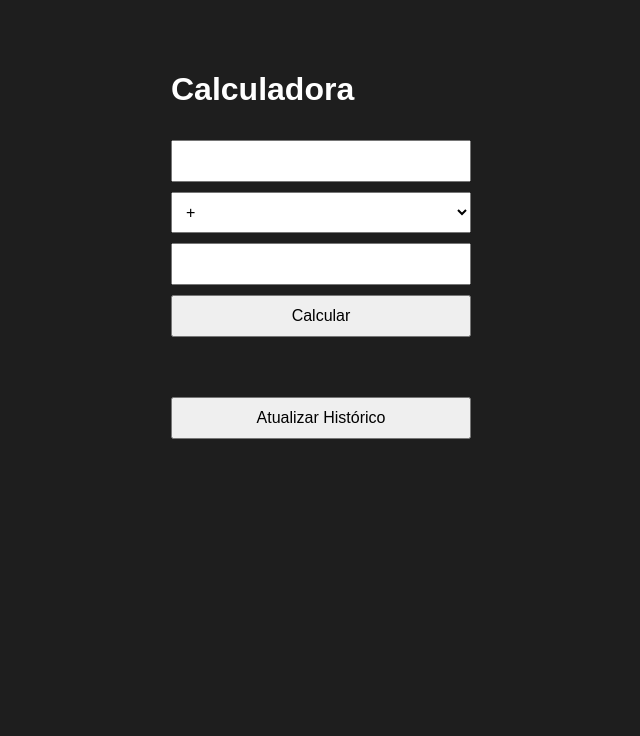
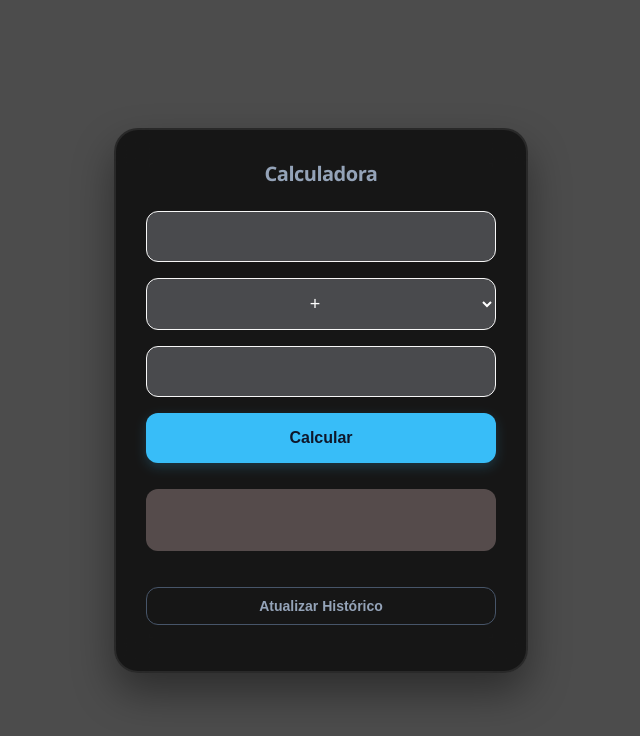
Before and after one commit to JoaoVictorQuadrosLopes/CalculadoraMarcelo, a plain HTML site: page front/html/index.html in a window 1280 px wide. Shown: the whole page, without its empty margins (319-959 px from the left). Drawn offline with Linux system fonts and the light colour scheme.

Commit message:
Update s.css

```diff
--- a/front/css/s.css
+++ b/front/css/s.css
@@ -1,24 +1,169 @@
+
 body {
-    font-family: Arial;
-    background: #1e1e1e;
-    color: white;
+    font-family: 'Segoe UI', -apple-system, BlinkMacSystemFont, Roboto, sans-serif;
+    background:rgba(0, 0, 0, 0.7);
+    color: #f4f4f4;
+    margin: 0;
+    padding: 0;
+    display: flex;
+    justify-content: center;
+    align-items: center;
+    min-height: 100vh;
 }
 
+
 .container {
-    width: 300px;
-    margin: 50px auto;
+    width: 350px;
+    background: rgba(0, 0, 0, 0.7);
+    backdrop-filter: blur(16px);
+    border: 2px solid rgba(255, 255, 255, 0.08);
+    padding: 30px;
+    border-radius: 24px;
+    box-shadow: 0 20px 40px rgba(0, 0, 0, 0.4);
     display: flex;
     flex-direction: column;
-    gap: 10px;
+    gap: 16px;
 }
 
-input,
-select,
-button {
-    padding: 10px;
-    font-size: 16px;
+
+h1 {
+    font-size: 20px;
+    font-weight: 600;
+    letter-spacing: -0.5px;
+    margin: 0 0 8px 0;
+    color: #94a3b8;
+    text-align: center;
+}
+
+
+.container {
+
+    & > input, & > select {
+        display: inline-block;
+    }
+}
+
+input[type="number"], select {
+    background: #494a4d;
+    border: 1px solid #f7f7f7;
+    border-radius: 12px;
+    color: #fff;
+    padding: 14px;
+    font-size: 18px;
+    text-align: center;
+    outline: none;
+    transition: all 0.2s ease;
+}
+
+
+input[type="number"]:focus, select:focus {
+    border-color: #38bdf8;
+    box-shadow: 0 0 0 3px rgba(56, 189, 248, 0.2);
 }
 
 button {
+    background: #38bdf8;
+    color: #0f172a;
+    border: none;
+    padding: 16px;
+    font-size: 16px;
+    font-weight: 600;
+    border-radius: 12px;
     cursor: pointer;
+    transition: all 0.2s ease;
+    box-shadow: 0 4px 12px rgba(56, 189, 248, 0.2);
 }
+
+button:hover {
+    background: #0ea5e9;
+    transform: translateY(-1px);
+    box-shadow: 0 6px 16px rgba(56, 189, 248, 0.3);
+}
+
+button:active {
+    transform: translateY(1px);
+}
+
+
+button:last-of-type {
+    background: transparent;
+    border: 1px solid #475569;
+    color: #94a3b8;
+    box-shadow: none;
+    padding: 10px;
+    font-size: 14px;
+    margin-top: 10px;
+}
+
+button:last-of-type:hover {
+    background: rgb(234, 11, 11);
+    color: #fff;
+    border-color: #ff0000;
+}
+
+/* Tela de Resultado */
+#result {
+    font-size: 28px;
+    font-weight: 700;
+    text-align: right;
+    margin: 10px 0;
+    padding: 10px;
+    color: #38bdf8;
+    background: rgba(180, 155, 155, 0.4);
+    border-radius: 12px;
+    min-height: 42px;
+    word-wrap: break-word;
+}
+
+
+ul#history {
+    list-style: none;
+    padding: 0;
+    margin: 0;
+    max-height: 120px;
+    overflow-y: auto;
+    display: flex;
+    flex-direction: column;
+    gap: 8px;
+}
+
+ul#history li {
+    background: rgba(15, 23, 42, 0.3);
+    padding: 10px 14px;
+    border-radius: 8px;
+    font-size: 14px;
+    color: #94a3b8;
+    border-left: 3px solid #475569;
+    text-align: left;
+}
+
+
+ul#history::-webkit-scrollbar {
+    width: 6px;
+}
+ul#history::-webkit-scrollbar-thumb {
+    background: #334155;
+    border-radius: 3px;
+}
+
+input[type="text"],
+input[type="password"] {
+    width: 100%;
+    box-sizing: border-box;
+    text-align: left;
+
+
+    background: #ffffff;
+    border: 1px solid #334155;
+    border-radius: 12px;
+    color: #fff;
+    padding: 14px;
+    font-size: 18px;
+}
+
+
+input[type="text"]:focus,
+input[type="password"]:focus {
+    border-color: #38bdf8;
+    box-shadow: 0 0 0 3px rgba(56, 189, 248, 0.2);
+}
```
